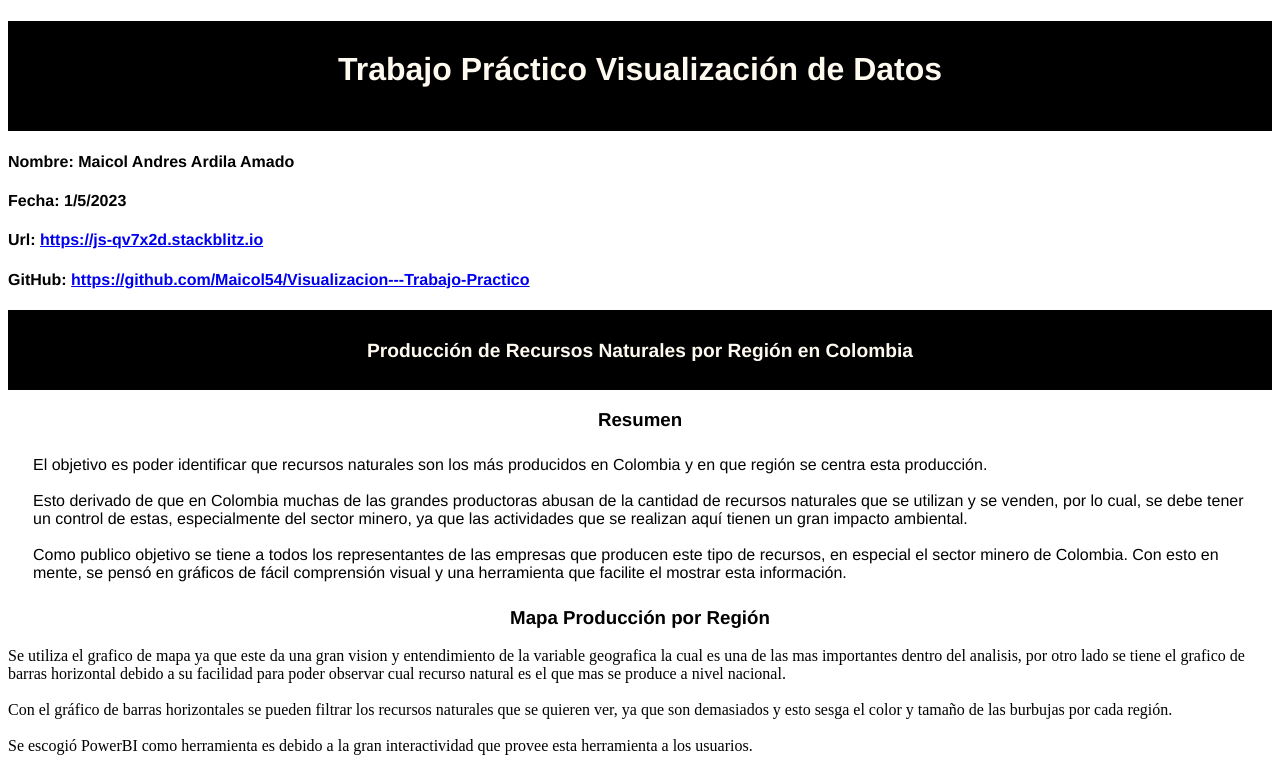
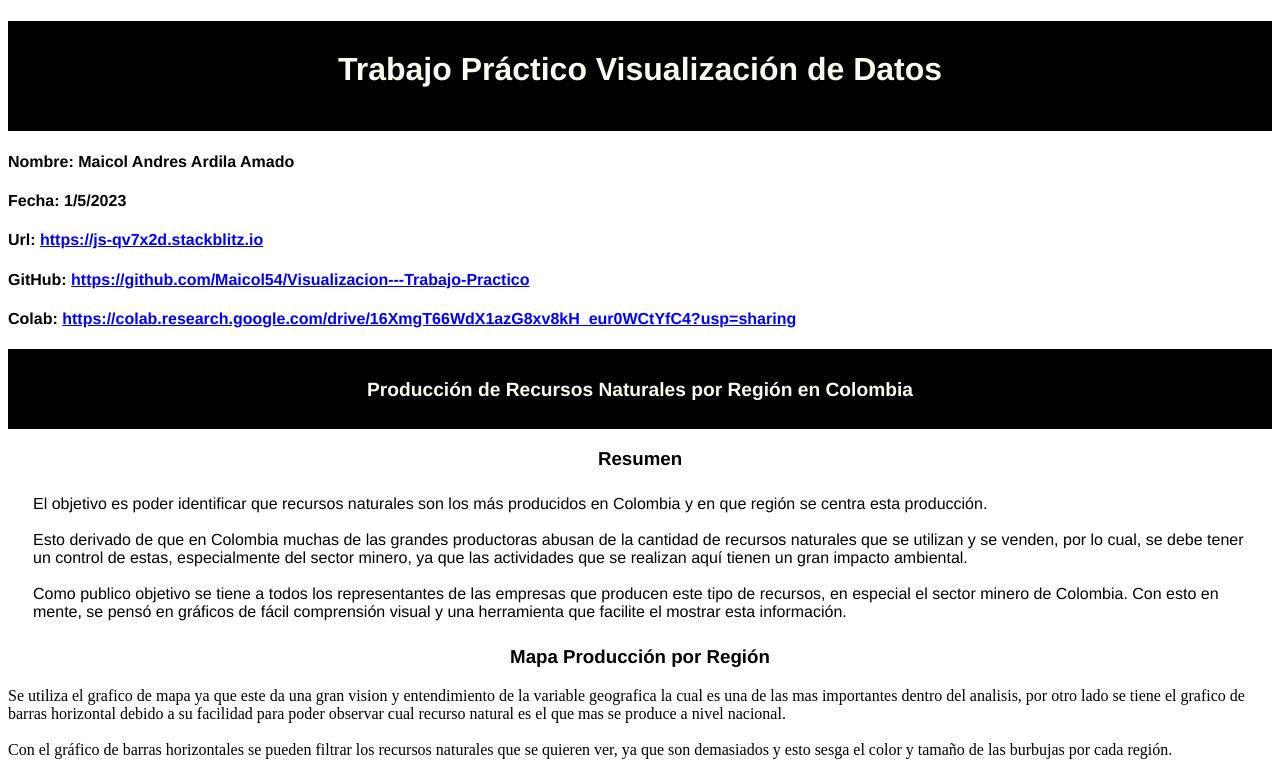
Before and after one commit to Maicol54/Visualizacion---Trabajo-Practico, a website: page index.html in a window 1280 px wide. Shown: the top 761 px of the page. Drawn offline with nearby package versions, Linux system fonts and the light colour scheme.

Commit message:
1 file modified

```diff
--- a/index.html
+++ b/index.html
@@ -55,6 +55,7 @@
   <h4 class="main-fecha">Fecha: 1/5/2023</h4>
   <h4 class="main-url">Url: <a href="https://js-qv7x2d.stackblitz.io">https://js-qv7x2d.stackblitz.io</a></h3>
   <h4 class="main-url">GitHub: <a href="https://github.com/Maicol54/Visualizacion---Trabajo-Practico">https://github.com/Maicol54/Visualizacion---Trabajo-Practico</a></h3>
+  <h4 class="main-url">Colab: <a href="https://colab.research.google.com/drive/16XmgT66WdX1azG8xv8kH_eur0WCtYfC4?usp=sharing">https://colab.research.google.com/drive/16XmgT66WdX1azG8xv8kH_eur0WCtYfC4?usp=sharing</a></h3>
   <h2 class="main-title">Producción de Recursos Naturales por Región en Colombia </h2>
 
   <div class="summary">
```
